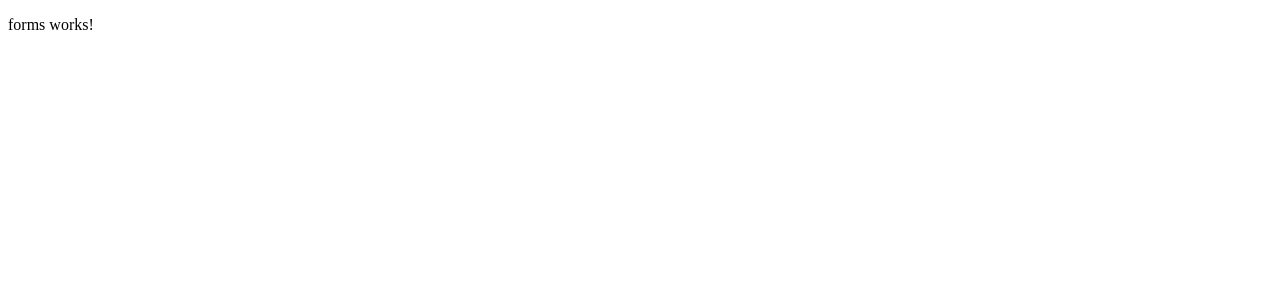
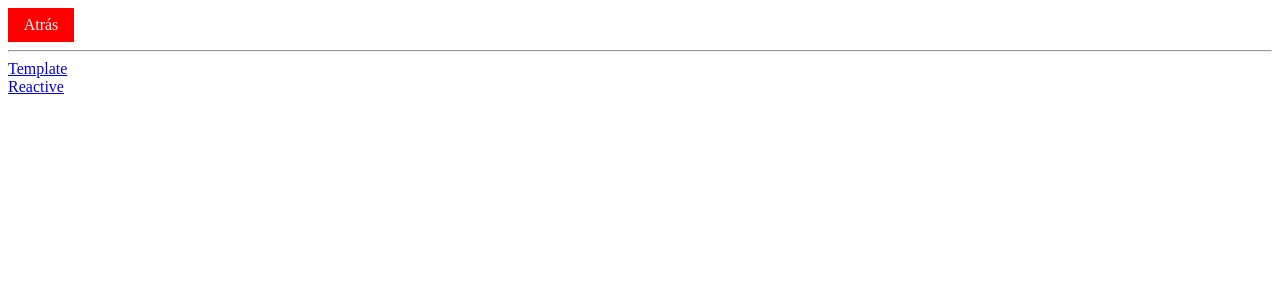
Before and after one commit to Javian2/angular-forms-rxjs, an Angular app: page /forms in a window 1280 px wide. Shown: the top 300 px of the page. Built offline with nearby package versions, Linux system fonts and the light colour scheme.

Commit message:
ADD back button and shared module

```diff
--- a/src/app/pages/forms/forms.component.html
+++ b/src/app/pages/forms/forms.component.html
@@ -1,2 +1,10 @@
-<p>forms works!</p>
+<app-back-button [route]="'home'"></app-back-button>
+
+<div>
+    <a [routerLink]="[ 'template' ]">Template</a>
+</div>
+<div>
+    <a [routerLink]="[ 'reactive' ]">Reactive</a>
+</div>
+
 <router-outlet></router-outlet>
--- a/src/app/pages/forms/forms.module.ts
+++ b/src/app/pages/forms/forms.module.ts
@@ -2,6 +2,7 @@ import { NgModule } from '@angular/core';
 import { FormsComponent } from './forms.component';
 import { CommonModule } from '@angular/common';
 import { RouterModule, Routes } from '@angular/router';
+import { SharedModule } from 'src/app/shared/shared.module';
 
 const routes: Routes = [
   {
@@ -26,6 +27,7 @@ const routes: Routes = [
   ],
   imports: [
     CommonModule,
+    SharedModule,
     RouterModule.forChild(routes)
   ],
   exports: [
--- a/src/app/pages/home/home.component.html
+++ b/src/app/pages/home/home.component.html
@@ -1 +1,6 @@
-<p>home works!</p>
+<div>
+    <a [routerLink]="[ '/forms' ]">Forms</a>
+</div>
+<div>
+    <a [routerLink]="[ '/rxjs' ]">Rxjs</a>
+</div>
--- a/src/app/pages/rxjs/rxjs.component.html
+++ b/src/app/pages/rxjs/rxjs.component.html
@@ -1 +1 @@
-<p>rxjs works!</p>
+<app-back-button [route]="'home'"></app-back-button>
--- a/src/app/pages/rxjs/rxjs.module.ts
+++ b/src/app/pages/rxjs/rxjs.module.ts
@@ -2,6 +2,7 @@ import { NgModule } from '@angular/core';
 import { CommonModule } from '@angular/common';
 import { RxjsComponent } from './rxjs.component';
 import { RouterModule, Routes } from '@angular/router';
+import { SharedModule } from 'src/app/shared/shared.module';
 
 const routes: Routes = [
   { path: '', component: RxjsComponent},
@@ -13,6 +14,7 @@ const routes: Routes = [
   ],
   imports: [
     CommonModule,
+    SharedModule,
     RouterModule.forChild(routes)
   ],
   exports: [
--- /dev/null
+++ b/src/app/shared/back-button/back-button.component.ts
@@ -0,0 +1,18 @@
+import { Component, Input } from '@angular/core';
+
+@Component({
+  selector: 'app-back-button',
+  template: `
+  <div style="padding: 0.5em; background-color: red; max-width: 50px; text-align: center;">
+    <a style="text-decoration: none; color: white;" [routerLink]="[route]">Atrás</a>
+  </div>
+  <hr>
+  `,
+})
+
+
+export class BackButtonComponent {
+
+  @Input() route!: string
+
+}
```
Also changed, not shown: src/app/shared/shared.module.ts (added, +20 -0 lines).
